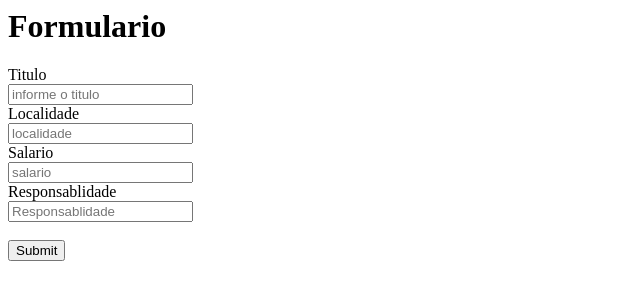
After one commit to dariohhhyryt/python-dario, a Flask app: template templates/includes/formulario.html in a window 1280 px wide. The commit adds this page. Shown: the top 300 px of the page, without its empty margins (0-640 px from the left). Run offline with Flask 3, Linux system fonts and the light colour scheme; the template is opened without the code that fills it, so the values that code supplies are empty.

```diff
--- a/app.py
+++ b/app.py
@@ -1,4 +1,4 @@
-from flask import Flask, jsonify, render_template
+from flask import Flask, jsonify, render_template, request
 from database import carregar_vagas_db
 from database import carregar_vaga_db
 
@@ -21,5 +21,11 @@ def mostra_vaga(id):
     vaga = carregar_vaga_db(id)
     return render_template('detalhevaga.html', vaga=vaga)
 
+@app.route("/vaga/<id>/formulario", methods=['GET','POST'])
+def formulario_vaga(id):
+    data = request.form
+    return jsonify(data)
+
+
 if __name__ == "__main__":
   app.run(host='0.0.0.0', debug=True)
--- a/templates/detalhevaga.html
+++ b/templates/detalhevaga.html
@@ -13,6 +13,10 @@
   <p>{{vaga.localidade}}</p>
   <h3>Salario</h3>
   <p>{{vaga.salario}}</p>
+  <hr>
+
+ {% include 'includes/formulario.html' %}
+
 
 </body>
 </html>
--- /dev/null
+++ b/templates/includes/formulario.html
@@ -0,0 +1,23 @@
+<h1>Formulario</h1>
+<form method='POST' action="/vaga/{{vaga.id}}/formulario">
+<div>
+    <label>Titulo</label><br>
+    <input type="text" name="titulo" placeholder="informe o titulo">
+</div>
+  <div>
+      <label>Localidade</label><br>
+      <input type="text" name="localidade" placeholder="localidade">
+  </div>
+
+  <div>
+    <label>Salario</label><br>
+    <input type="text" name="salario" placeholder="salario">
+</div>
+
+  <div>
+      <label>Responsablidade</label><br>
+      <input type="text" name="responsablidade" placeholder="Responsablidade">
+  </div><br>
+  <input type="submit" name="submit" placeholder="Enviar">
+
+</form>
```
